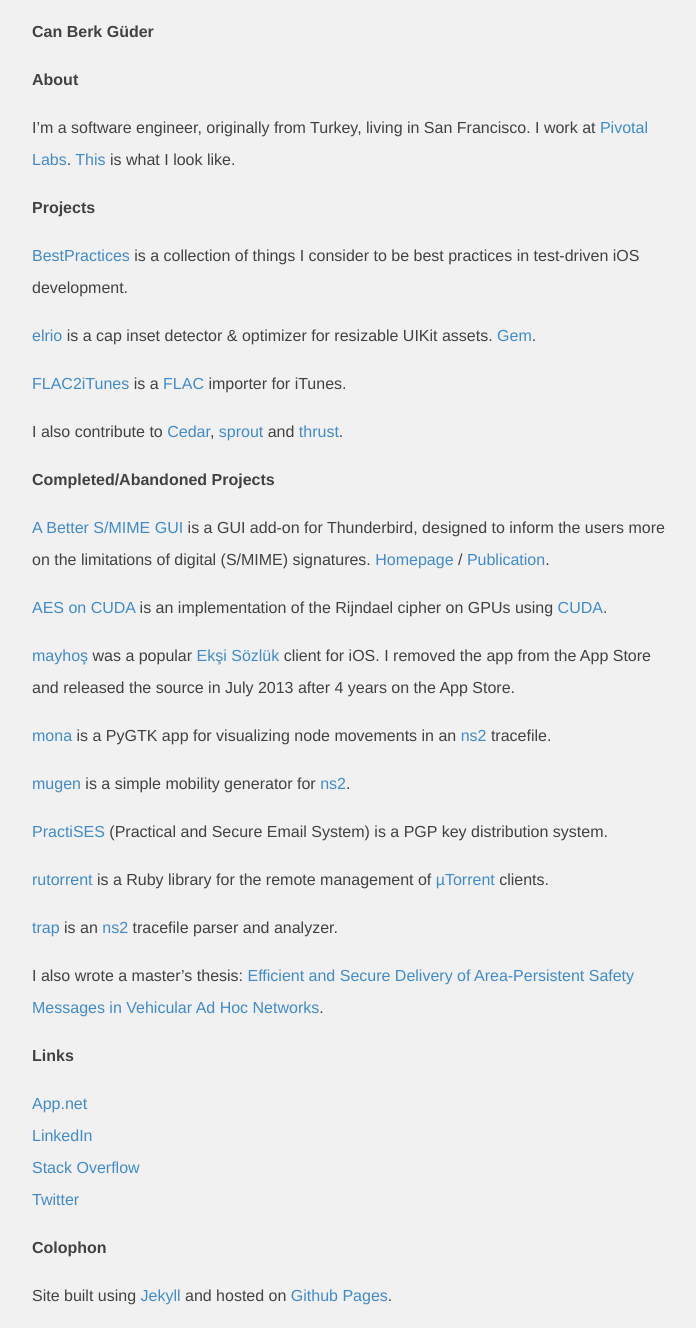
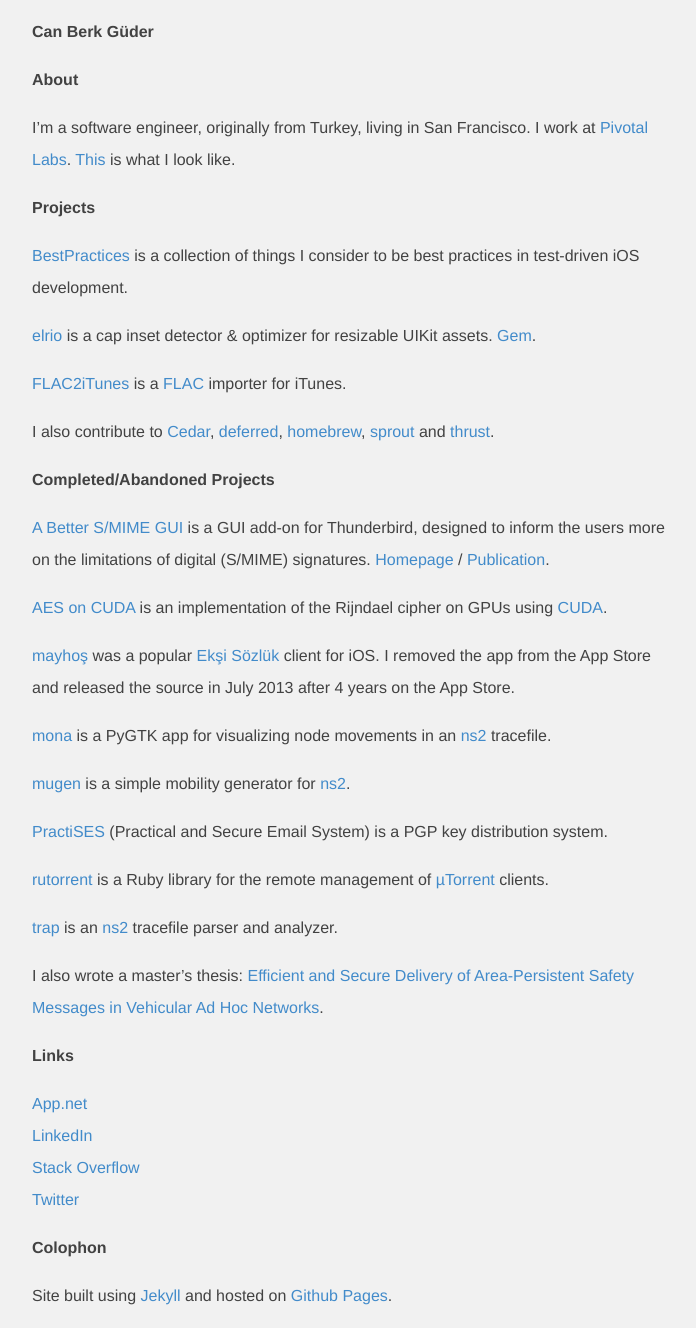
Before and after one commit to cbguder/cbg.me, a Jekyll site: the page built from index.md, in a window 1280 px wide. Shown: the whole page, without its empty margins (288-984 px from the left). Built offline with Jekyll 4.4.1, drawn with Linux system fonts in a browser that asks for light colours; Markdown is read by kramdown in place of the engine named in the settings.

Commit message:
Add deferred and homebrew to contributed projects.

```diff
--- a/index.md
+++ b/index.md
@@ -15,7 +15,7 @@
 
 [FLAC2iTunes][] is a [FLAC][] importer for iTunes.
 
-I also contribute to [Cedar][], [sprout][] and [thrust][].
+I also contribute to [Cedar][], [deferred][], [homebrew][], [sprout][] and [thrust][].
 
 ### Completed/Abandoned Projects
 
@@ -56,12 +56,14 @@
 [bestpractices]: https://github.com/cbguder/BestPractices
 [cedar]: https://github.com/pivotal/cedar
 [cuda]: http://www.nvidia.com/object/cuda_home_new.html
+[deferred]: https://github.com/kseebaldt/deferred
 [eksi-sozluk]: https://eksisozluk.com
 [elrio-gem]: http://rubygems.org/gems/elrio
 [elrio]: https://github.com/cbguder/elrio
 [flac2itunes]: https://github.com/cbguder/flac2itunes
 [flac]: https://xiph.org/flac/
 [github-pages]: http://pages.github.com
+[homebrew]: https://github.com/Homebrew/homebrew
 [ia-writer]: http://www.iawriter.com/
 [jekyll]: http://jekyllrb.com
 [linkedin]: http://www.linkedin.com/in/cbguder
```
